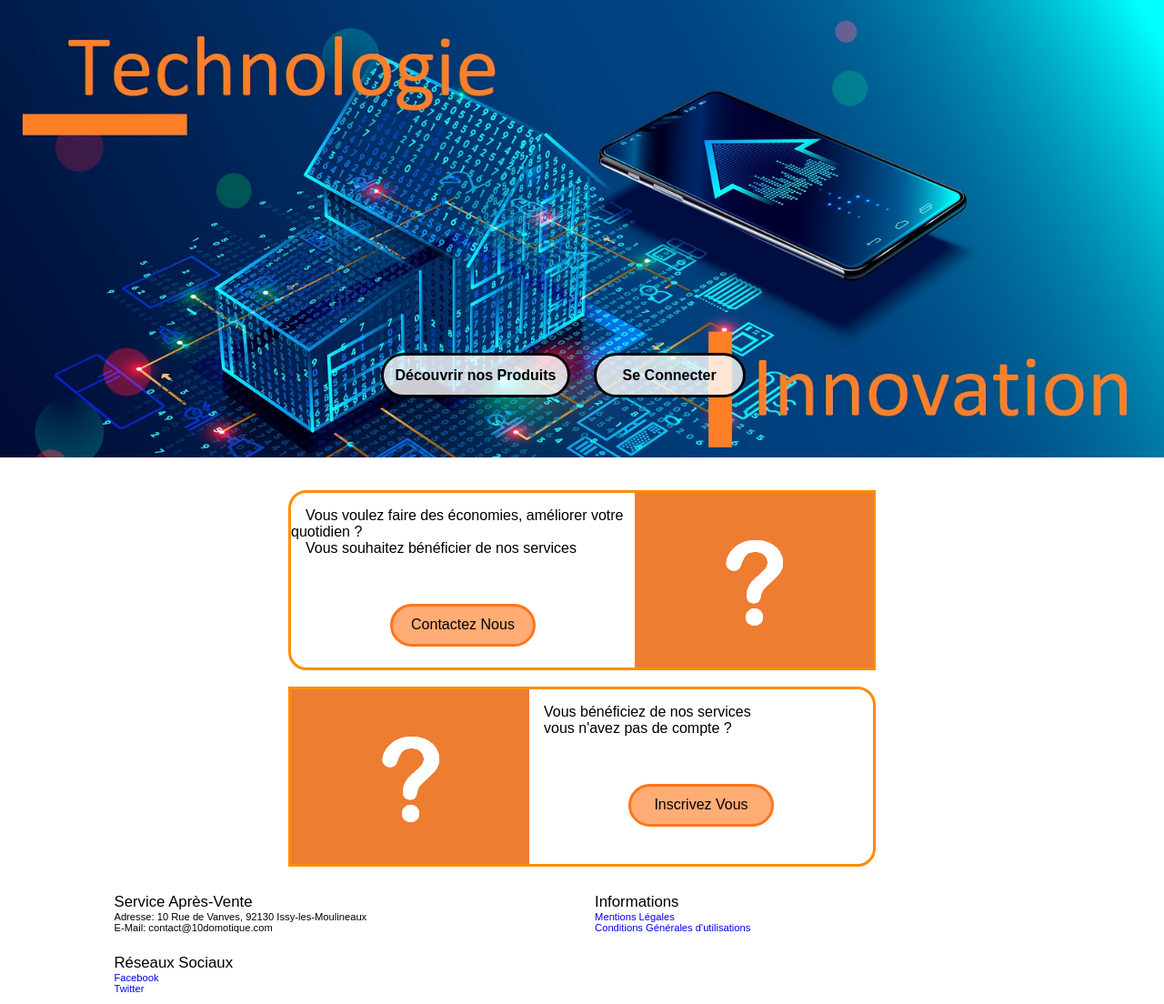
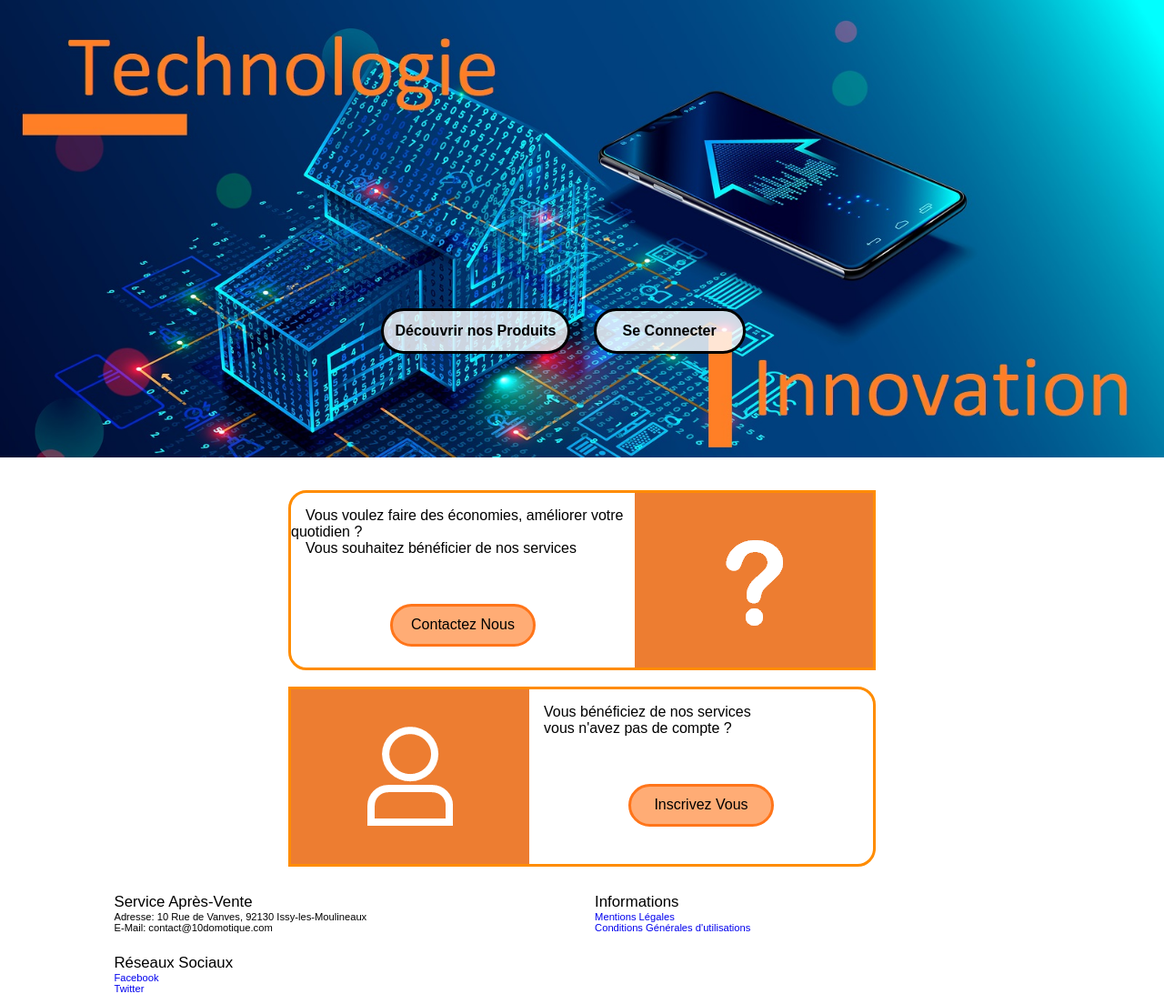
Before and after one commit to CleSchmit/10DomotiqueG10D, a PHP site: page / in a window 1280 px wide. Shown: the part 81-1185 px from the top of the page at 91% size. Run offline with PHP 8.4, Linux system fonts and the light colour scheme.

Commit message:
fin acceuil

```diff
--- a/réorganiser/view/Accueil.php
+++ b/réorganiser/view/Accueil.php
@@ -8,13 +8,13 @@ $body="<div class='main'>
         <br><br><br>
         <div class='information' style='    border-top-left-radius: 20px ;  border-bottom-left-radius: 20px ;'>
             <div><p>&emsp;Vous voulez faire des économies, améliorer votre quotidien ? <br> &emsp;Vous souhaitez bénéficier de nos services</p><br><br>
-            <a href=#><div class='contact'>Contactez Nous</div></a></div>
+            <a href='index.php?action=Contacter'><div class='contact'>Contactez Nous</div></a></div>
             <img src='view/images/Ask.png'>
         </div>
 
         <br>
         <div class='information' style='    border-top-right-radius: 20px ;  border-bottom-right-radius: 20px ;'>
-            <img src='view/images/Ask.png'>
+            <img src='view/images/Connec.png'>
             <div class='ins'><p>&emsp;Vous bénéficiez de nos services <br> &emsp;vous n'avez pas de compte ?</p><br><br>
             <a href='index.php?action=inscription'><div class='contact'>Inscrivez Vous</div></a></div>
         </div>
--- a/réorganiser/view/style.css
+++ b/réorganiser/view/style.css
@@ -23,7 +23,7 @@ a{
     font-weight: bold;
     background-color: rgba(255,255,255,0.8);
     position: absolute;
-    top: 40%;
+    top: 35%;
     right: 51%;
     padding: 1%;
     border-radius: 50px;
@@ -40,7 +40,7 @@ a{
     font-weight: bold;
     background-color: rgba(255,255,255,0.8);
     position: absolute;
-    top: 40%;
+    top: 35%;
     left: 51%;
     padding: 1%;
     border-radius: 50px;
```
Also changed, not shown: réorganiser/view/images/Connec.png (added).
